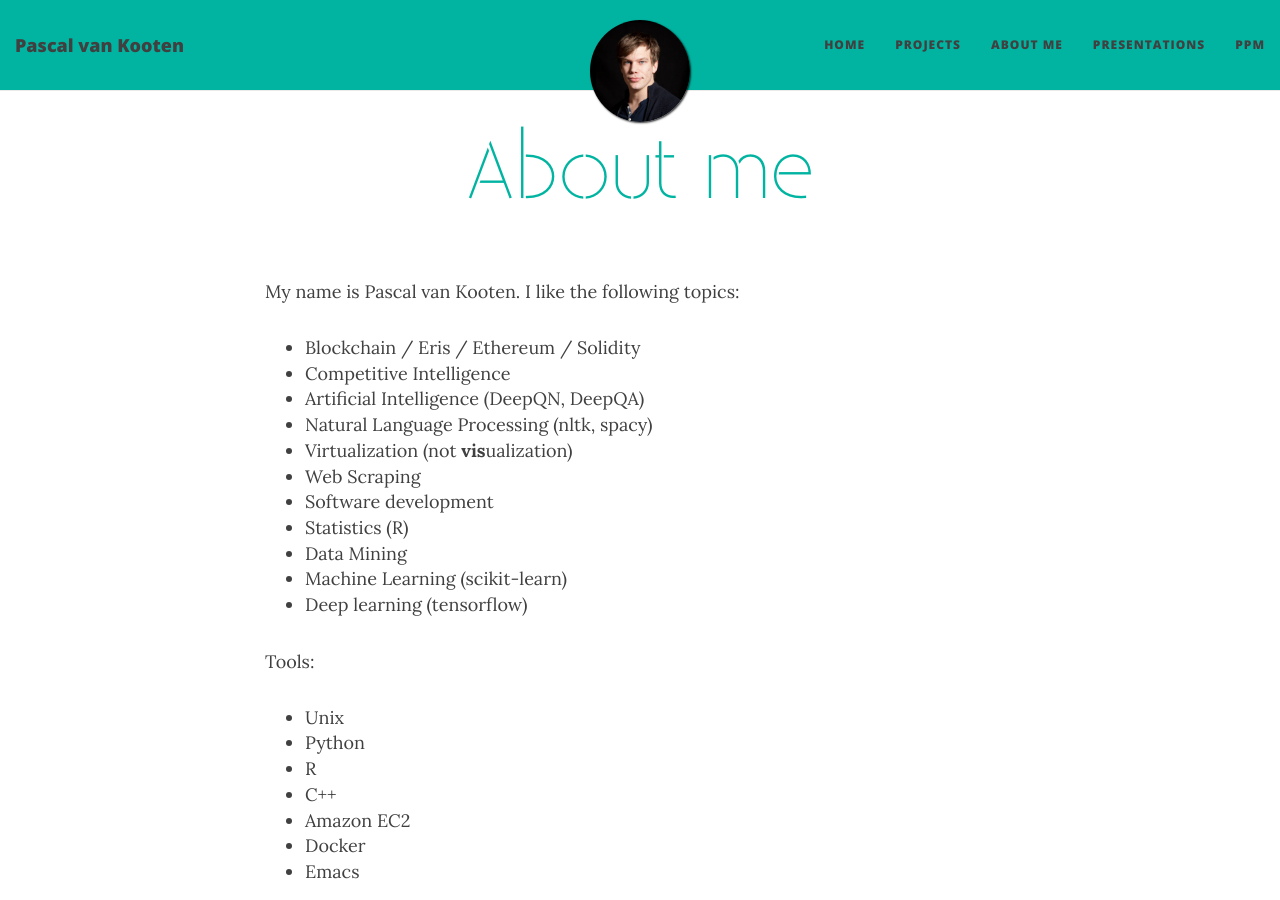
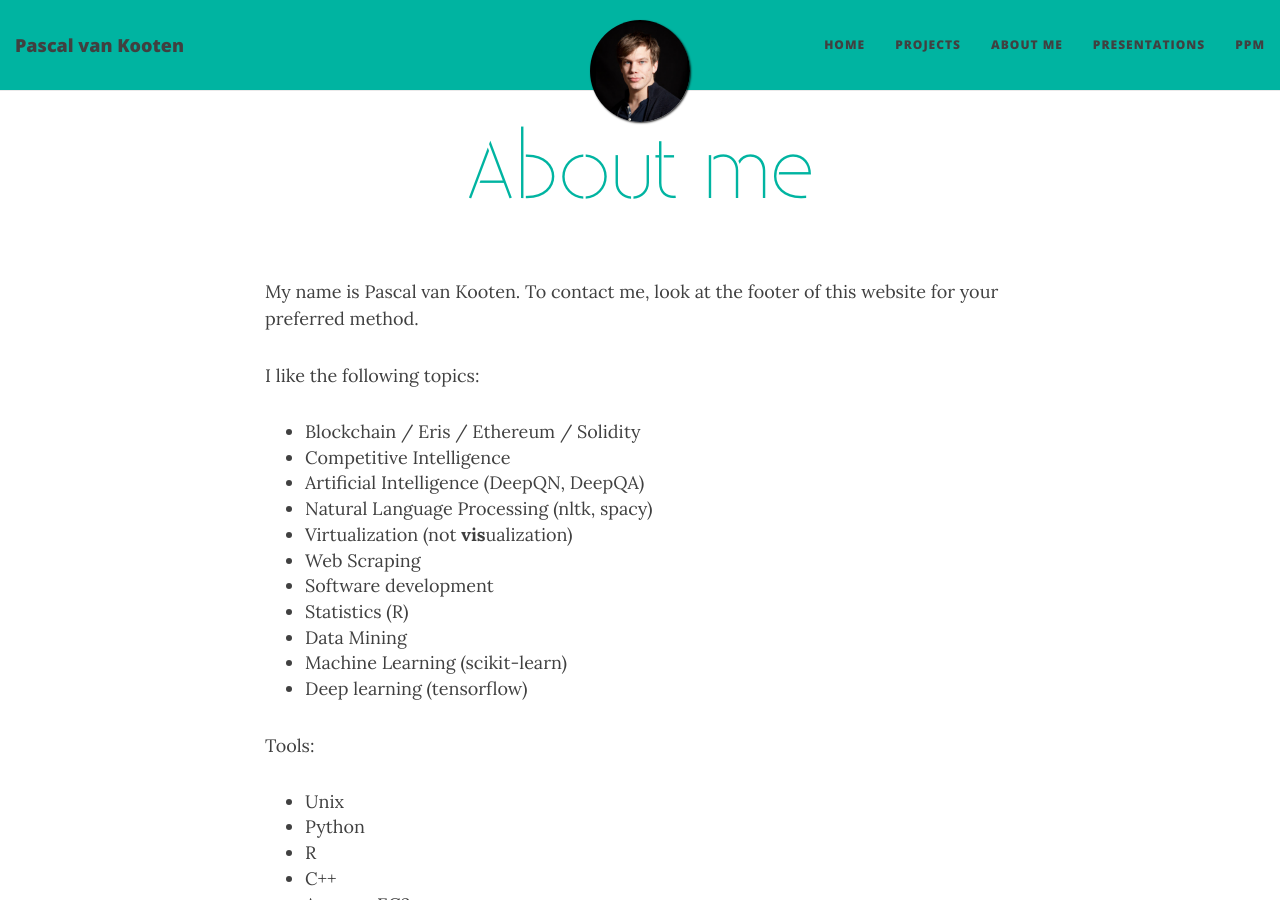
Before and after one commit to kootenpv/kootenpv.github.io, a Jekyll site: the page built from aboutme.md, in a window 1280 px wide and 900 px high. Built offline with Jekyll 4.4.1, drawn with Linux system fonts in a browser that asks for light colours; nearby versions of some CDN libraries.

Commit message:
updated aboutme

```diff
--- a/aboutme.md
+++ b/aboutme.md
@@ -3,7 +3,9 @@ layout: page
 title: About me
 ---
 
-My name is Pascal van Kooten. I like the following topics:
+My name is Pascal van Kooten. To contact me, look at the footer of this website for your preferred method.
+
+I like the following topics:
 
 - Blockchain / Eris / Ethereum / Solidity
 - Competitive Intelligence
```
